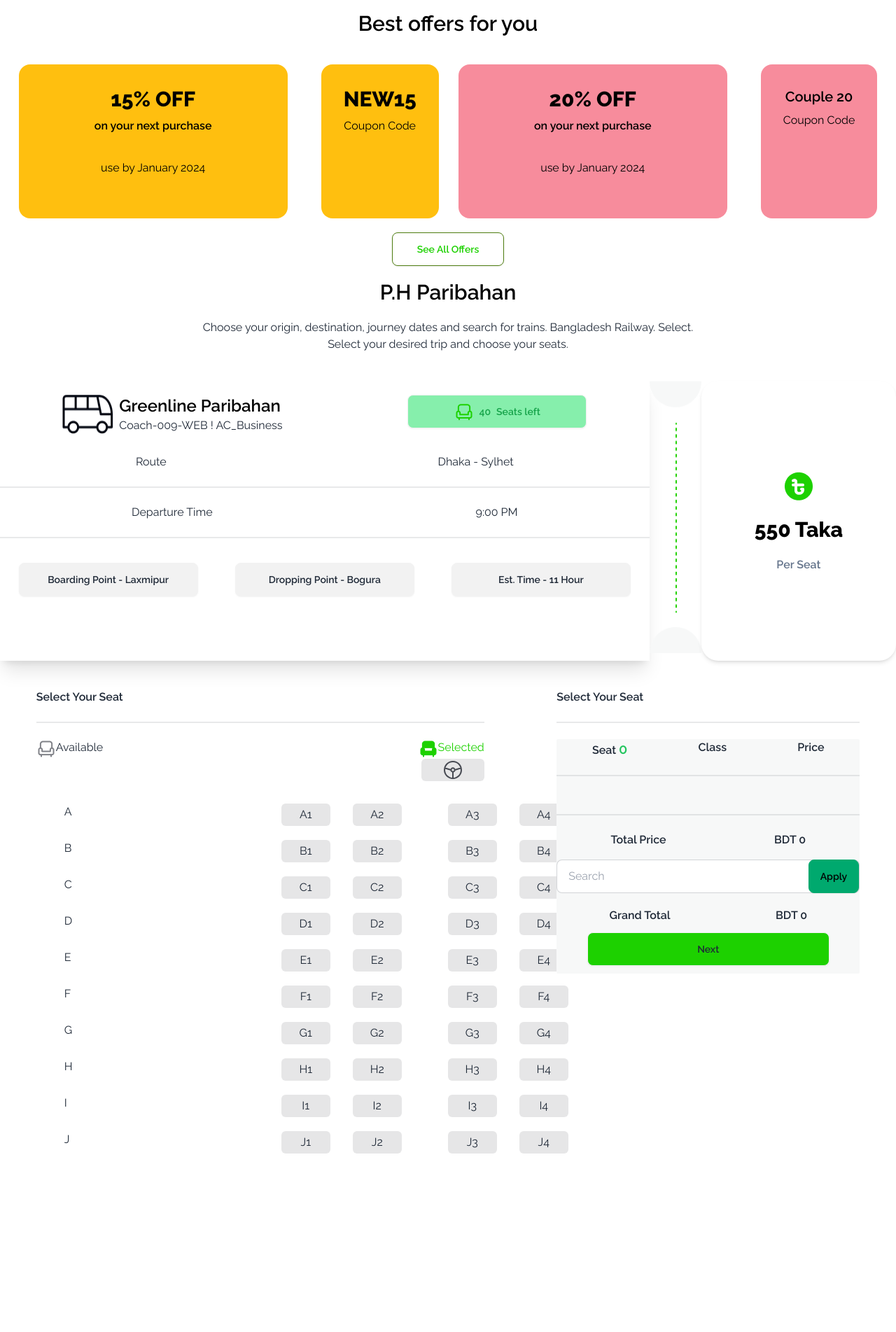
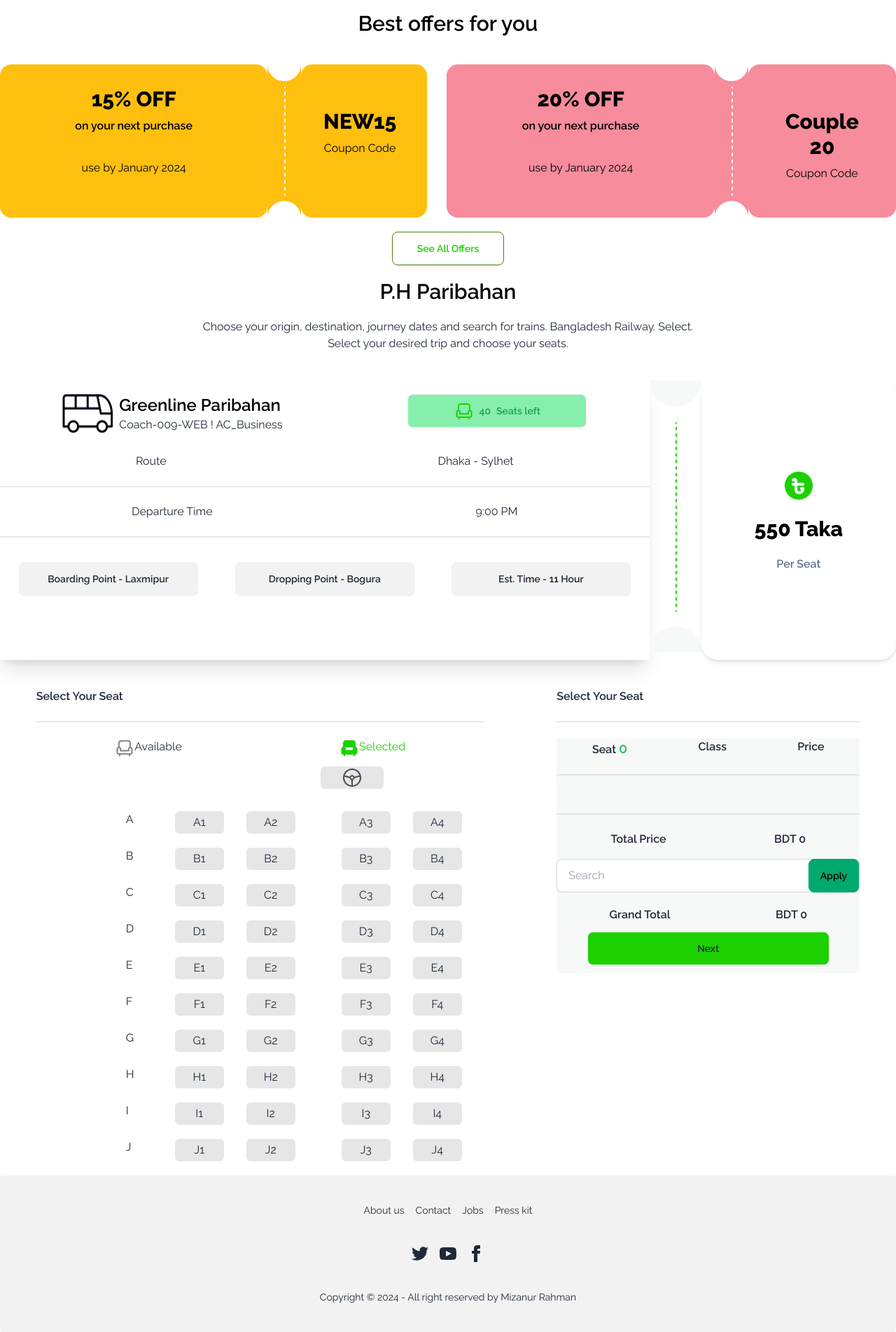
Before and after one commit to mizanurrahman70/Bus-ticketing, a plain HTML site: page index.html in a window 1280 px wide. Shown: the part 620-2523 px from the top of the page at 70% size. Before the commit the page ends 2288 px from the top, so only its background shows below. Drawn offline with nearby package versions, Linux system fonts and the light colour scheme.

Commit message:
finaly complete my projact

```diff
--- a/index.html
+++ b/index.html
@@ -48,11 +48,12 @@
             <p class="w-[691px]">
               BD Tickets is the best online ticket platform for buying tickets. ... AVAILABLE BUS OPERATORS
             </p>
-            <button
-             class="btn btn-secondary text-black bg-[#1DD100] border-none"
-            >
-             <a href="#tricket-id">Buy Tickets</a>
-            </button>
+            <a href="#tricket-id"><button
+              class="btn btn-secondary text-black bg-[#1DD100] border-none"
+             >
+              Buy Tickets
+             </button></a>
+
           </div>
         </div>
         <div class="mx-auto flex justify-center mt-5"><h1 class="text-black font-semibold text-3xl">Best offers for you</h1></div>
@@ -70,19 +71,19 @@
                 <p class="text-current">use by January 2024</p>
               </div>
             </div>
-            <div>
+            <div class="bg-[#FFBF0F]">
               <img src="images/cupon-devider.png" alt="" />
             </div>
 
             <div class="card w-75 bg-[#FFBF0F] text-neutral-content text-black">
-              <div class="card-body items-center text-center">
+              <div class="card-body items-center text-center mt-8 mr-3">
                 <h2 class="card-title text-black font-extrabold text-3xl">NEW15</h2>
                 <p class="text-current">Coupon Code</p>
               </div>
             </div>
           </div>
           <!-- scend div  -->
-          <div class="flex">
+          <div class="flex ">
             <div class="card w-96 bg-[#F78C9C] text-neutral-content text-black">
               <div class="card-body items-center text-center">
                 <h2 class="card-title text-black font-extrabold text-3xl">20% OFF</h2>
@@ -90,13 +91,13 @@
                 <p class="text-current">use by January 2024</p>
               </div>
             </div>
-            <div>
-              <img src="images/cupon-devider.png" alt="" />
+            <div class="bg-[#F78C9C]">
+              <img  src="images/cupon-devider.png" alt="" />
             </div>
 
-            <div class="card w-75 bg-[#F78C9C] text-neutral-content text-black">
-              <div class="card-body items-center text-center">
-                <h2 class="card-title">Couple 20</h2>
+            <div class="card w-75 bg-[#F78C9C]  text-neutral-content text-black ">
+              <div class="card-body items-center text-center mt-8">
+                <h2 class="card-title text-black font-extrabold text-3xl">Couple 20</h2>
                 <p>Coupon Code</p>
               </div>
             </div>
@@ -184,16 +185,16 @@
           <p class="text-1xl font-semibold">Select Your Seat</p>
         </div>
         <div class="divider"></div>
-        <div class="flex justify-between">
-          <div class="flex"><img src="images/seat-gray.png" ><p>Available</p> </div>
+        <div class="flex justify-around">
+          <div class="flex "><img src="images/seat-gray.png" ><p>Available</p> </div>
           <div class="flex"><img src="images/seat-green-filled.png" ><p class="text-[#1DD100]">Selected</p> </div>
          </div>
          <div class="flex justify-end">
-          <p class="w-[90px] h-8 bg-[#E6E6E7] flex rounded-md justify-center items-center"><img src="images/tabler-icon-steering-wheel.svg" alt=""></p>
+          <p class="w-[90px] mr-36 mt-3 h-8 bg-[#E6E6E7] flex rounded-md justify-center items-center"><img src="images/tabler-icon-steering-wheel.svg" alt=""></p>
          </div>
 
          <!-- shit container  -->
-         <div class="flex ml-10 ">
+         <div class="flex ml-32 ">
           <div class="serial mt-8">
             <p class="w-[70px] h-8">A</p>
             <p class="w-[70px] h-8">B</p>
@@ -207,7 +208,7 @@
             <p class="w-[70px] h-8">J</p>
           </div>
           <!-- 2 flex div  -->
-          <div class="flex gap-[66px] ml-60 mt-8">
+          <div class="flex gap-[66px] ml- mt-8">
           <!-- shit  one-->
           <div class="flex gap-8">
             <div class="gap-y-5">
@@ -390,7 +391,27 @@
 
 
     </main>
-    <footer></footer>
+    <footer>
+      <footer class="footer footer-center p-10 bg-base-200 text-base-content rounded">
+        <nav class="grid grid-flow-col gap-4">
+          <a class="link link-hover">About us</a>
+          <a class="link link-hover">Contact</a>
+          <a class="link link-hover">Jobs</a>
+          <a class="link link-hover">Press kit</a>
+        </nav>
+        <nav>
+          <div class="grid grid-flow-col gap-4">
+            <a><svg xmlns="http://www.w3.org/2000/svg" width="24" height="24" viewBox="0 0 24 24" class="fill-current"><path d="M24 4.557c-.883.392-1.832.656-2.828.775 1.017-.609 1.798-1.574 2.165-2.724-.951.564-2.005.974-3.127 1.195-.897-.957-2.178-1.555-3.594-1.555-3.179 0-5.515 2.966-4.797 6.045-4.091-.205-7.719-2.165-10.148-5.144-1.29 2.213-.669 5.108 1.523 6.574-.806-.026-1.566-.247-2.229-.616-.054 2.281 1.581 4.415 3.949 4.89-.693.188-1.452.232-2.224.084.626 1.956 2.444 3.379 4.6 3.419-2.07 1.623-4.678 2.348-7.29 2.04 2.179 1.397 4.768 2.212 7.548 2.212 9.142 0 14.307-7.721 13.995-14.646.962-.695 1.797-1.562 2.457-2.549z"></path></svg></a>
+            <a><svg xmlns="http://www.w3.org/2000/svg" width="24" height="24" viewBox="0 0 24 24" class="fill-current"><path d="M19.615 3.184c-3.604-.246-11.631-.245-15.23 0-3.897.266-4.356 2.62-4.385 8.816.029 6.185.484 8.549 4.385 8.816 3.6.245 11.626.246 15.23 0 3.897-.266 4.356-2.62 4.385-8.816-.029-6.185-.484-8.549-4.385-8.816zm-10.615 12.816v-8l8 3.993-8 4.007z"></path></svg></a>
+            <a><svg xmlns="http://www.w3.org/2000/svg" width="24" height="24" viewBox="0 0 24 24" class="fill-current"><path d="M9 8h-3v4h3v12h5v-12h3.642l.358-4h-4v-1.667c0-.955.192-1.333 1.115-1.333h2.885v-5h-3.808c-3.596 0-5.192 1.583-5.192 4.615v3.385z"></path></svg></a>
+          </div>
+        </nav>
+        <aside>
+          <p>Copyright © 2024 - All right reserved by Mizanur Rahman</p>
+        </aside>
+      </footer>
+
+    </footer>
 
     <!-- java script contented  -->
     <script src="js/script.js"></script>
```
